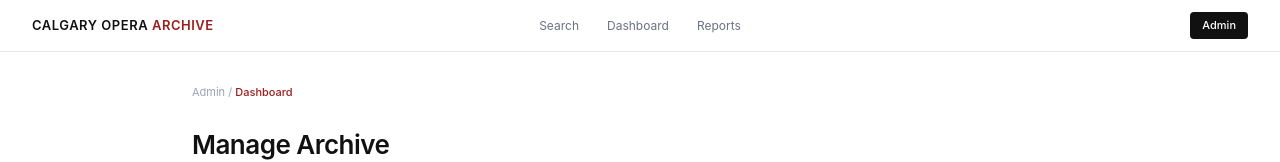
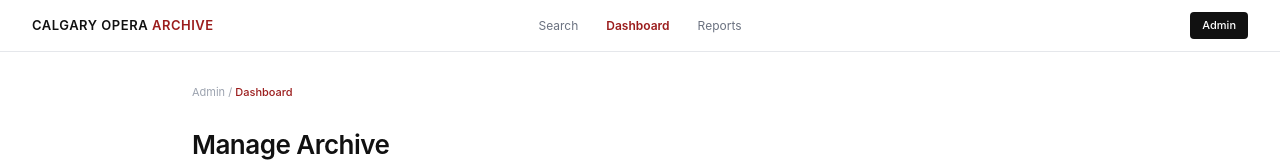
Before and after one commit to RealTestingp/co-archive-public, a React (Vite) app in the folder frontend/: page /dashboard in a window 1280 px wide. Shown: the top 162 px of the page. Built offline with nearby package versions, Linux system fonts and the light colour scheme.

Commit message:
feat: add active link highlighting to NavBar

```diff
--- a/frontend/src/components/NavBar.tsx
+++ b/frontend/src/components/NavBar.tsx
@@ -1,6 +1,14 @@
-import { Link } from 'react-router-dom';
+import { Link, useLocation } from 'react-router-dom';
 
-const Navbar = () => {
+const NavBar = () => {
+  const { pathname } = useLocation();
+
+  const linkStyle = (path: string) => ({
+    color: pathname.startsWith(path) ? '#9B1C1C' : '#6b7280',
+    textDecoration: 'none',
+    fontWeight: pathname.startsWith(path) ? 600 : 400,
+  });
+
   return (
     <nav style={{ display: 'grid', gridTemplateColumns: '1fr auto 1fr', alignItems: 'center', padding: '0 2rem', height: '52px', borderBottom: '1px solid #e5e7eb' }}>
       <div style={{ fontSize: '13px', fontWeight: 600, letterSpacing: '0.04em' }}>
@@ -9,10 +17,10 @@ const Navbar = () => {
         </Link>
       </div>
       <div style={{ display: 'flex', justifyContent: 'center' }}>
-        <div style={{ display: 'flex', gap: '1.75rem', fontSize: '12px', color: '#6b7280' }}>
-          <Link to="/search" style={{ color: '#6b7280', textDecoration: 'none' }}>Search</Link>
-          <Link to="/dashboard" style={{ color: '#6b7280', textDecoration: 'none' }}>Dashboard</Link>
-          <Link to="/reports" style={{ color: '#6b7280', textDecoration: 'none' }}>Reports</Link>
+        <div style={{ display: 'flex', gap: '1.75rem', fontSize: '12px' }}>
+          <Link to="/search" style={linkStyle('/search')}>Search</Link>
+          <Link to="/dashboard" style={linkStyle('/dashboard')}>Dashboard</Link>
+          <Link to="/reports" style={linkStyle('/reports')}>Reports</Link>
         </div>
       </div>
       <div style={{ display: 'flex', justifyContent: 'flex-end' }}>
@@ -24,4 +32,4 @@ const Navbar = () => {
   );
 };
 
-export default Navbar;
+export default NavBar;
```
